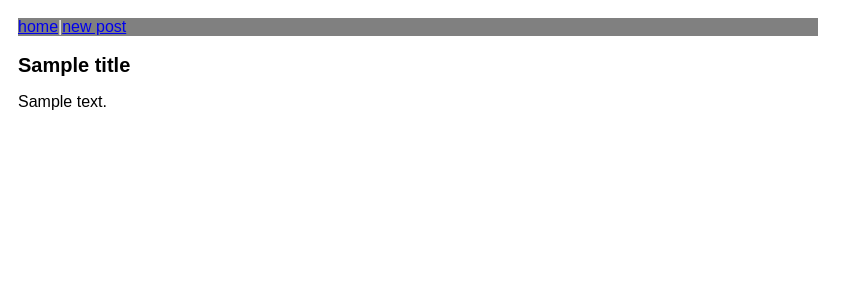
After one commit to soulsetsunday/build-a-blog, a Python web app: template templates/singlepost.html in a window 1280 px wide. The commit adds this page. Shown: the top 300 px of the page, without its empty margins (0-863 px from the left). Run offline with Jinja, Linux system fonts and the light colour scheme; the template is opened without the code that fills it: most values are stand-ins (such as "Sample title", 1, 10 or a date in 2020).

Commit message:
All basic goals complete

```diff
--- a/templates/base.html
+++ b/templates/base.html
@@ -47,13 +47,13 @@
         .nav{
             background-color:grey;
             color:white;
-}
             }
     </style>
 
     <body>
         <div class="nav"><a href="/blog">home</a>|<a href="/blog/newpost">new post</a>
         </div>
+        <div class="error">{{error}}</div>
         {% block content %}
         {% endblock %}
     </body>
--- a/templates/front.html
+++ b/templates/front.html
@@ -6,7 +6,7 @@
 <h1>Build-a-blog</h1>
     {% for post in posts %}
     <div class = "post">
-        <div class="post-title">{{post.title}}</div>
+        <div class="post-title"><a href="/blog/{{post.key().id()}}">{{post.title}}</a></div>
         <pre class = "post_text">{{post.post_text}}</pre>
         </div>
     {% endfor %}
--- /dev/null
+++ b/templates/singlepost.html
@@ -0,0 +1,8 @@
+{% extends "base.html" %}
+
+{% block content %}
+<br>
+<div class="post-title">{{title}}</div>
+<p>{{text}}</p>
+
+{% endblock %}
```
Also changed, not shown: main.py (+17 -2 lines).
